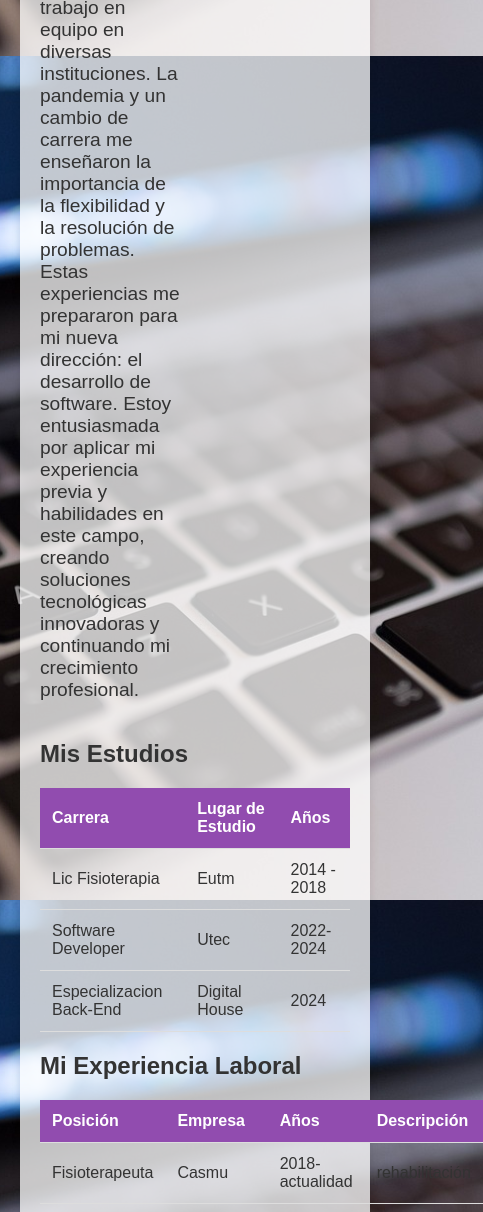
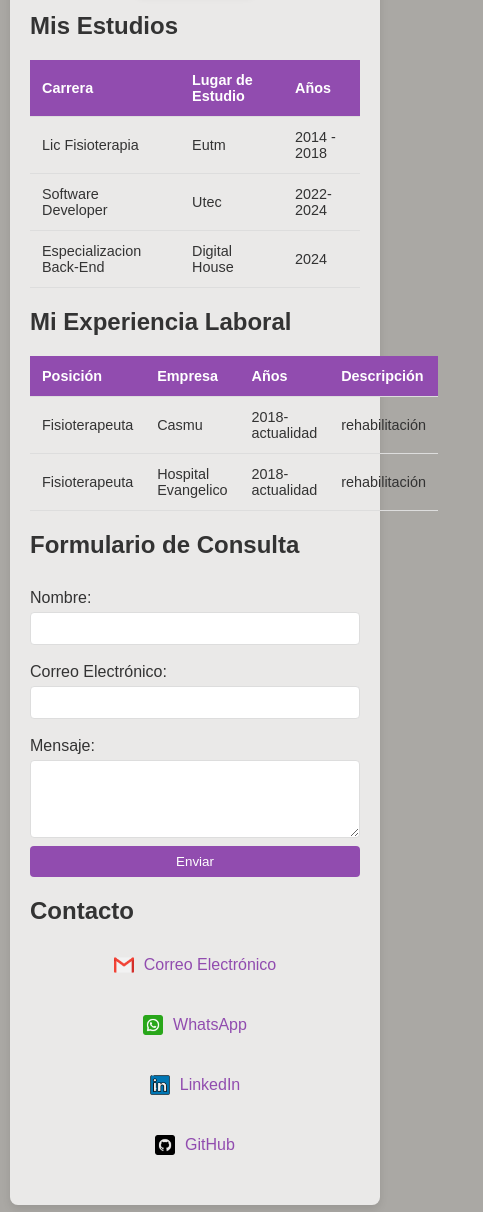
Before and after one commit to vaninacastelo/entregacerojap, a plain HTML site: page index.html in a window 390 px wide. Shown: the part 788-2000 px from the top of the page, 483 px wide, since content can reach past the window. Drawn offline with Linux system fonts and the light colour scheme.

Commit message:
responsive

```diff
--- a/styles.css
+++ b/styles.css
@@ -191,3 +191,81 @@ body {
 .contacto a:hover {
     text-decoration: underline;
 }
+
+/* Media Queries */
+
+/* Para tablets */
+@media (max-width: 1024px) {
+    .sobre-mi-contenedor {
+        flex-direction: column;
+        align-items: center;
+    }
+
+    .social-media {
+        flex-direction: column;
+        align-items: center;
+    }
+}
+
+/* Para smartphones */
+@media (max-width: 768px) {
+    #menu ul {
+        flex-direction: column;
+    }
+
+    #menu a {
+        padding: 10px;
+    }
+
+    .sobre-mi-contenedor {
+        flex-direction: column;
+        align-items: center;
+    }
+
+    .social-media {
+        flex-direction: column;
+        align-items: center;
+    }
+
+    .sobre-mi p {
+        font-size: 1em;
+    }
+
+    .sobre-mi .imagen {
+        max-width: 120px;
+    }
+
+    .contenido {
+        margin: 60px 10px 10px;
+    }
+
+    .formulario-consulta input, .formulario-consulta textarea {
+        padding: 8px;
+        margin-bottom: 8px;
+    }
+
+    .formulario-consulta button {
+        padding: 8px;
+    }
+
+    /* Cambiar fondo en dispositivos móviles */
+    body {
+        background-color: #AAA8A4;
+        background-image: none;
+    }
+}
+
+/* Para dispositivos muy pequeños */
+@media (max-width: 480px) {
+    .sobre-mi h2 {
+        font-size: 1.5em;
+    }
+
+    .social-media a img {
+        width: 20px;
+    }
+
+    .tabla-experiencia th, .tabla-experiencia td {
+        font-size: 0.9em;
+    }
+}
```
